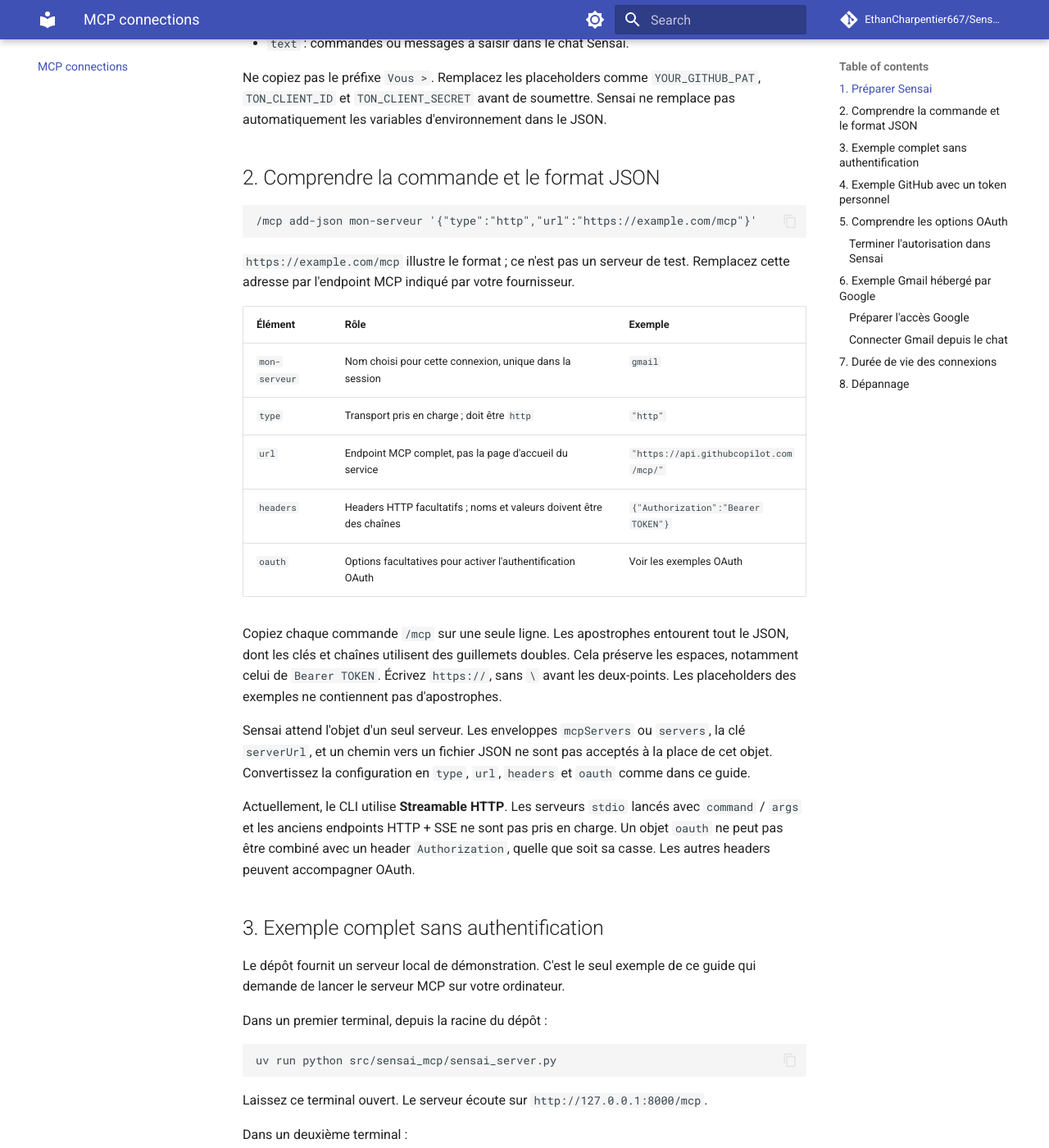
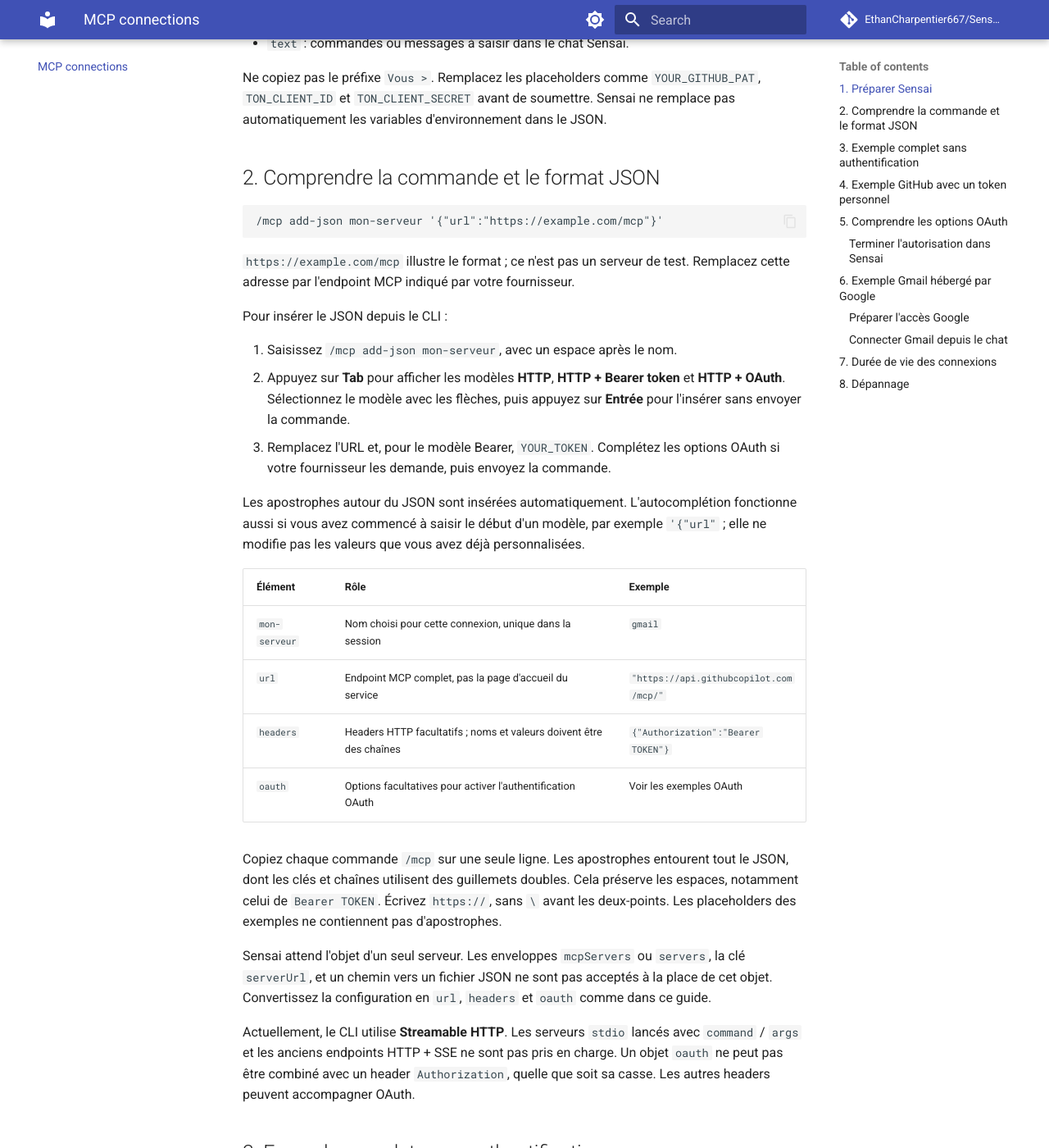
Before and after one commit to EthanCharpentier667/SenseiUwuMirror, an MkDocs documentation site: the page built from docs/mcp-server.md, in a window 1280 px wide and 1400 px high, scrolled down 707 px. Shown: the whole window at 82% size. Built offline with MkDocs 1.6.1 and Material for MkDocs 9.7.7, drawn with Linux system fonts in a browser that asks for light colours; comment, search, counter and statistics services are not loaded; some of the changed text lies outside the part shown.

Commit message:
fix(docs): update MCP JSON command format and improve CLI instructions

````diff
--- a/docs/mcp-server.md
+++ b/docs/mcp-server.md
@@ -33,16 +33,28 @@
 ## 2. Comprendre la commande et le format JSON
 
 ```text
-/mcp add-json mon-serveur '{"type":"http","url":"https://example.com/mcp"}'
+/mcp add-json mon-serveur '{"url":"https://example.com/mcp"}'
 ```
 
 `https://example.com/mcp` illustre le format ; ce n'est pas un serveur de test.
 Remplacez cette adresse par l'endpoint MCP indiqué par votre fournisseur.
 
+Pour insérer le JSON depuis le CLI :
+
+1. Saisissez `/mcp add-json mon-serveur `, avec un espace après le nom.
+2. Appuyez sur **Tab** pour afficher les modèles **HTTP**, **HTTP + Bearer token**
+   et **HTTP + OAuth**. Sélectionnez le modèle avec les flèches, puis appuyez sur
+   **Entrée** pour l'insérer sans envoyer la commande.
+3. Remplacez l'URL et, pour le modèle Bearer, `YOUR_TOKEN`. Complétez les options
+   OAuth si votre fournisseur les demande, puis envoyez la commande.
+
+Les apostrophes autour du JSON sont insérées automatiquement. L'autocomplétion
+fonctionne aussi si vous avez commencé à saisir le début d'un modèle, par exemple
+`'{"url"` ; elle ne modifie pas les valeurs que vous avez déjà personnalisées.
+
 | Élément | Rôle | Exemple |
 | --- | --- | --- |
 | `mon-serveur` | Nom choisi pour cette connexion, unique dans la session | `gmail` |
-| `type` | Transport pris en charge ; doit être `http` | `"http"` |
 | `url` | Endpoint MCP complet, pas la page d'accueil du service | `"https://api.githubcopilot.com/mcp/"` |
 | `headers` | Headers HTTP facultatifs ; noms et valeurs doivent être des chaînes | `{"Authorization":"Bearer TOKEN"}` |
 | `oauth` | Options facultatives pour activer l'authentification OAuth | Voir les exemples OAuth |
@@ -54,7 +66,7 @@
 
 Sensai attend l'objet d'un seul serveur. Les enveloppes `mcpServers` ou `servers`,
 la clé `serverUrl`, et un chemin vers un fichier JSON ne sont pas acceptés à la
-place de cet objet. Convertissez la configuration en `type`, `url`, `headers` et
+place de cet objet. Convertissez la configuration en `url`, `headers` et
 `oauth` comme dans ce guide.
 
 Actuellement, le CLI utilise **Streamable HTTP**. Les serveurs `stdio` lancés avec
@@ -84,7 +96,7 @@
 Dans le chat Sensai :
 
 ```text
-/mcp add-json local '{"type":"http","url":"http://127.0.0.1:8000/mcp"}'
+/mcp add-json local '{"url":"http://127.0.0.1:8000/mcp"}'
 ```
 
 Résultat attendu :
@@ -114,7 +126,7 @@
 3. Lancez `uv run sensai`, puis remplacez `YOUR_GITHUB_PAT` dans la commande ci-dessous.
 
 ```text
-/mcp add-json github '{"type":"http","url":"https://api.githubcopilot.com/mcp/","headers":{"Authorization":"Bearer YOUR_GITHUB_PAT"}}'
+/mcp add-json github '{"url":"https://api.githubcopilot.com/mcp/","headers":{"Authorization":"Bearer YOUR_GITHUB_PAT"}}'
 ```
 
 Conservez le mot `Bearer` et l'espace qui le suit. Aucun bloc OAuth n'est
@@ -154,7 +166,7 @@
 minimal est le suivant. Remplacez l'endpoint et le scope par ceux de ce serveur :
 
 ```text
-/mcp add-json protected '{"type":"http","url":"https://example.com/mcp","oauth":{"redirectUri":"http://localhost:8080/callback","scope":"tools:read"}}'
+/mcp add-json protected '{"url":"https://example.com/mcp","oauth":{"redirectUri":"http://localhost:8080/callback","scope":"tools:read"}}'
 ```
 
 Cet exemple est un modèle de configuration, pas une commande utilisable telle
@@ -217,7 +229,7 @@
 par les identifiants du client Google que vous venez de créer :
 
 ```text
-/mcp add-json gmail '{"type":"http","url":"https://gmailmcp.googleapis.com/mcp/v1","oauth":{"clientId":"TON_CLIENT_ID","clientSecret":"TON_CLIENT_SECRET","issuer":"https://accounts.google.com","redirectUri":"http://localhost:8080/callback","scope":"https://www.googleapis.com/auth/gmail.readonly","tokenEndpointAuthMethod":"client_secret_post"}}'
+/mcp add-json gmail '{"url":"https://gmailmcp.googleapis.com/mcp/v1","oauth":{"clientId":"TON_CLIENT_ID","clientSecret":"TON_CLIENT_SECRET","issuer":"https://accounts.google.com","redirectUri":"http://localhost:8080/callback","scope":"https://www.googleapis.com/auth/gmail.readonly","tokenEndpointAuthMethod":"client_secret_post"}}'
 ```
 
 Google déclare cet issuer et cette méthode dans ses
@@ -248,6 +260,7 @@
 - Un nom déjà connecté est refusé. La même URL sous un autre nom n'ouvre pas une deuxième connexion.
 - Plusieurs URL peuvent être connectées si leurs outils ont des noms différents. Le nom de connexion ne préfixe pas les noms des outils.
 - Les configurations, jetons et informations OAuth restent en mémoire. Après fermeture, soumettez de nouveau les commandes et autorisez de nouveau l'accès si nécessaire.
+- `/tool` liste les outils actuellement disponibles, y compris ceux des serveurs MCP connectés.
 - `/help` affiche la syntaxe disponible ; `/exit` termine la session et ferme les connexions.
 
 Ne publiez pas vos commandes contenant de vrais tokens ou secrets. Les exemples
@@ -261,7 +274,7 @@
 | `Usage: /mcp add-json <name> '<json>'` | Saisissez la commande dans Sensai avec un nom et un objet JSON entouré d'apostrophes. `/mcp <url>` n'est plus accepté. |
 | `Invalid MCP JSON at line ...` | Vérifiez les guillemets doubles, les virgules et les accolades. Retirez les échappements comme `https\://`. |
 | `No closing quotation` | Fermez les apostrophes autour du JSON et copiez la commande sur une seule ligne. |
-| La configuration doit avoir `"type": "http"` | Fournissez l'objet d'un seul serveur, sans enveloppe `mcpServers` ou `servers`. |
+| La configuration doit être un objet JSON | Fournissez l'objet d'un seul serveur, sans enveloppe `mcpServers` ou `servers`. |
 | `This MCP server name is already connected.` | Choisissez un nom différent pour une autre URL, ou relancez Sensai pour remplacer une connexion. |
 | `This MCP server is already connected.` | Cette URL est déjà active ; réutilisez ses outils. |
 | `MCP tool names conflict ...` | Les noms d'outils entrent en conflit. Choisissez un ensemble d'outils différent côté serveur ou ouvrez une nouvelle session. |
````
